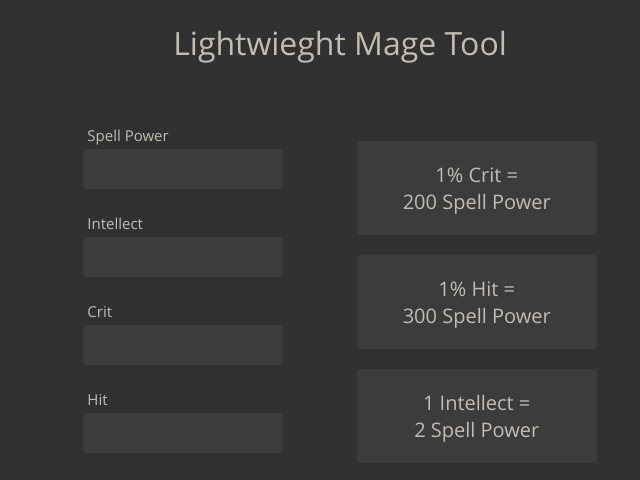
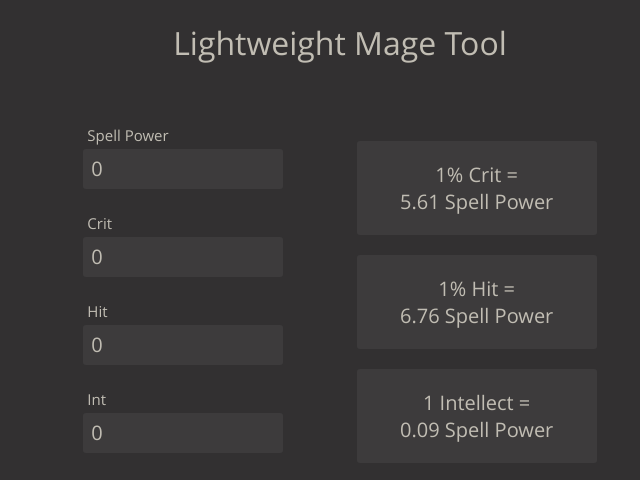
Before and after one commit to Flensolini/dps-calculator, a React (Create React App) app: page / in a window 1280 px wide. Shown: the top 480 px of the page, without its empty margins (300-940 px from the left). Built offline with nearby package versions, Linux system fonts and the light colour scheme.

Commit message:
First version of stat input working

```diff
--- a/src/App.js
+++ b/src/App.js
@@ -5,12 +5,32 @@ import StatsWeight from "./components/weight/StatsWeight";
 
 
 function App() {
+
+  const [SP, setSP] = React.useState(0);
+  const [crit, setCrit] = React.useState(0);
+  const [hit, setHit] = React.useState(0);
+  const [int, setInt] = React.useState(0);
+
+
+  const handleSPChange = (newVal) => {
+    setSP(newVal)
+  }
+  const handleCritChange = (newVal) => {
+    setCrit(newVal)
+  }
+  const handleHitChange = (newVal) => {
+    setHit(newVal)
+  }
+  const handleIntChange = (newVal) => {
+    setInt(newVal)
+  }
+
   return (
     <div className="App">
-      <h1>Lightwieght Mage Tool</h1>
+      <h1>Lightweight Mage Tool</h1>
       <div className="container">
-        <StatsForm/>
-        <StatsWeight/>
+        <StatsForm spChange={handleSPChange} critChange={handleCritChange} hitChange={handleHitChange} intChange={handleIntChange} spValue={SP} critValue={crit} hitValue={hit} intValue={int}/>
+        <StatsWeight SP={SP} crit={crit} hit={hit} int={int}/>
       </div>
     </div>
   );
--- a/src/components/form/StatsForm.jsx
+++ b/src/components/form/StatsForm.jsx
@@ -1,17 +1,30 @@
 import React from "react";
+import PropTypes from 'prop-types';
 import "./stats-form.scss";
 import StatInput from '../inputs/StatInput';
 
 const StatsForm = (props) => {
+  const { spValue, critValue, hitValue, intValue, spChange, critChange, hitChange, intChange} = props;
   return (
     <div className="form">
-        <StatInput label="Spell Power" type="number" />
-        <StatInput label="Intellect" type="number" />
-        <StatInput max={100} label="Crit" type="number" />
-        <StatInput max={100} label="Hit" type="number" />
+        <StatInput onChange={spChange} value={spValue} label="Spell Power" />
+        <StatInput onChange={critChange} value={critValue} label="Crit" />
+        <StatInput onChange={hitChange} value={hitValue} max={100} label="Hit"/>
+        <StatInput onChange={intChange} value={intValue} max={100} label="Int"/>
     </div>
   );
 };
 
+StatsForm.propTypes = {
+  spValue: PropTypes.string,
+  critValue: PropTypes.string,
+  hitValue: PropTypes.string,
+  intValue: PropTypes.string,
+  spChange: PropTypes.func,
+  critChange: PropTypes.func,
+  hitChange: PropTypes.func,
+  intChange: PropTypes.func,
+}
+
 
 export default StatsForm;
--- a/src/components/inputs/StatInput.jsx
+++ b/src/components/inputs/StatInput.jsx
@@ -3,17 +3,23 @@ import PropTypes from 'prop-types';
 import "./stat-input.scss";
 
 const StatInput = (props) => {
-  const { type, label, max } = props;
+  const { label, max, value, onChange } = props;
+
+  function handleChange(event) {
+
+    onChange(event.target.value);
+}
   return (
     <div className="wrapper">
       <label className="label">{label}</label>
-      <input min="0" max={max} type={type} className="input"/>
+      <input min="0" type="number" max={max} className="input" onChange={handleChange} value={value}/>
     </div>
   );
 };
 
 StatInput.propTypes = {
-  type: PropTypes.oneOf(['number', 'text']),
+  value: PropTypes.string,
+  onChange: PropTypes.func,
   label: PropTypes.string,
   max: PropTypes.number
 }
--- a/src/components/weight/StatsWeight.jsx
+++ b/src/components/weight/StatsWeight.jsx
@@ -1,16 +1,103 @@
 import React from "react";
+import PropTypes from 'prop-types';
 import "./stats-weight.scss";
 import TextField from "../field/TextField";
 
 const StatsWeight = (props) => {
+
+  const { SP, crit, hit, int } = props;
+
+  const coefficient = 0.814;
+  const baseDamage = 457;
+
+  const totalHit = 17-parseInt(hit)
+  const totalCrit = parseInt(crit) + parseInt(int)/59.5;
+  const totalDamage = baseDamage + (coefficient * parseInt(SP));
+
+  const actualHit = (100-(totalHit))/100;
+  const actualCrit = totalCrit/100;
+
+  const baseNumbers = () => {
+    const numberOfCrits = 100 * actualCrit * actualHit;
+    const numberOfNonCrits = 100 * (1-actualCrit) * actualHit;
+    const numberOfHits = 100-(actualHit*100);
+    return [ numberOfCrits, numberOfNonCrits, numberOfHits ]
+  }
+
+  const extraCritNumbers = () => {
+    const newCrit = actualCrit + 0.01
+
+    const numberOfCrits = 100 * (newCrit) * actualHit;
+    const numberOfNonCrits = 100 * (1-newCrit) * actualHit;
+    const numberOfHits = 100-(actualHit*100);
+    return [ numberOfCrits, numberOfNonCrits, numberOfHits ]
+  }
+
+  const extraHitNumbers = () => {
+    const newHit = actualHit + 0.01
+
+    const numberOfCrits = 100 * actualCrit * newHit;
+    const numberOfNonCrits = 100 * (1-actualCrit) * newHit;
+    const numberOfHits = 100-(newHit*100);
+    return [ numberOfCrits, numberOfNonCrits, numberOfHits ]
+  }
+
+  const baseSim = () => {
+    const critDamage = baseNumbers()[0]* totalDamage * 2;
+    const nonCritDamage = baseNumbers()[1] * totalDamage;
+    return critDamage + nonCritDamage;
+
+  }
+
+  const critSim = () => {
+    const critDamage = extraCritNumbers()[0]* totalDamage * 2;
+    const nonCritDamage = extraCritNumbers()[1] * totalDamage;
+    return critDamage + nonCritDamage;
+  }
+
+  const hitSim = () => {
+    const critDamage = extraHitNumbers()[0]* totalDamage * 2;
+    const nonCritDamage = extraHitNumbers()[1] * totalDamage;
+    return critDamage + nonCritDamage;
+  }
+
+  const spellSim = () => {
+    const critDamage = baseNumbers()[0]* (totalDamage + 8.14) * 2;
+    const nonCritDamage = baseNumbers()[1] * (totalDamage + 8.14);
+    return critDamage + nonCritDamage;
+
+  }
+
+
+  const roundNumber = (num) => {
+    return (Math.round(num * 100) / 100).toFixed(2);
+  }
+
+  const critDiff = critSim() - baseSim()
+  const hitDiff = hitSim() - baseSim()
+  const spellDiff = spellSim() - baseSim()
+
+  console.log(critDiff/spellDiff * 10)
+
+  const critValue = roundNumber(critDiff/spellDiff * 10)
+  const hitValue = roundNumber(hitDiff/spellDiff * 10)
+  const intValue = roundNumber(critValue/59.5)
+
   return (
     <div className="weight">
-        <TextField label="1% Crit" value="200"></TextField>
-        <TextField label="1% Hit" value="300"></TextField>
-        <TextField label="1 Intellect" value="2"></TextField>
+        <TextField label="1% Crit" value={critValue}></TextField>
+        <TextField label="1% Hit" value={hitValue}></TextField>
+        <TextField label="1 Intellect" value={intValue}></TextField>
     </div>
   );
 };
 
+StatsWeight.propTypes = {
+  SP: PropTypes.number,
+  crit: PropTypes.number,
+  hit: PropTypes.number,
+  int: PropTypes.number,
+}
+
 
 export default StatsWeight;
```
